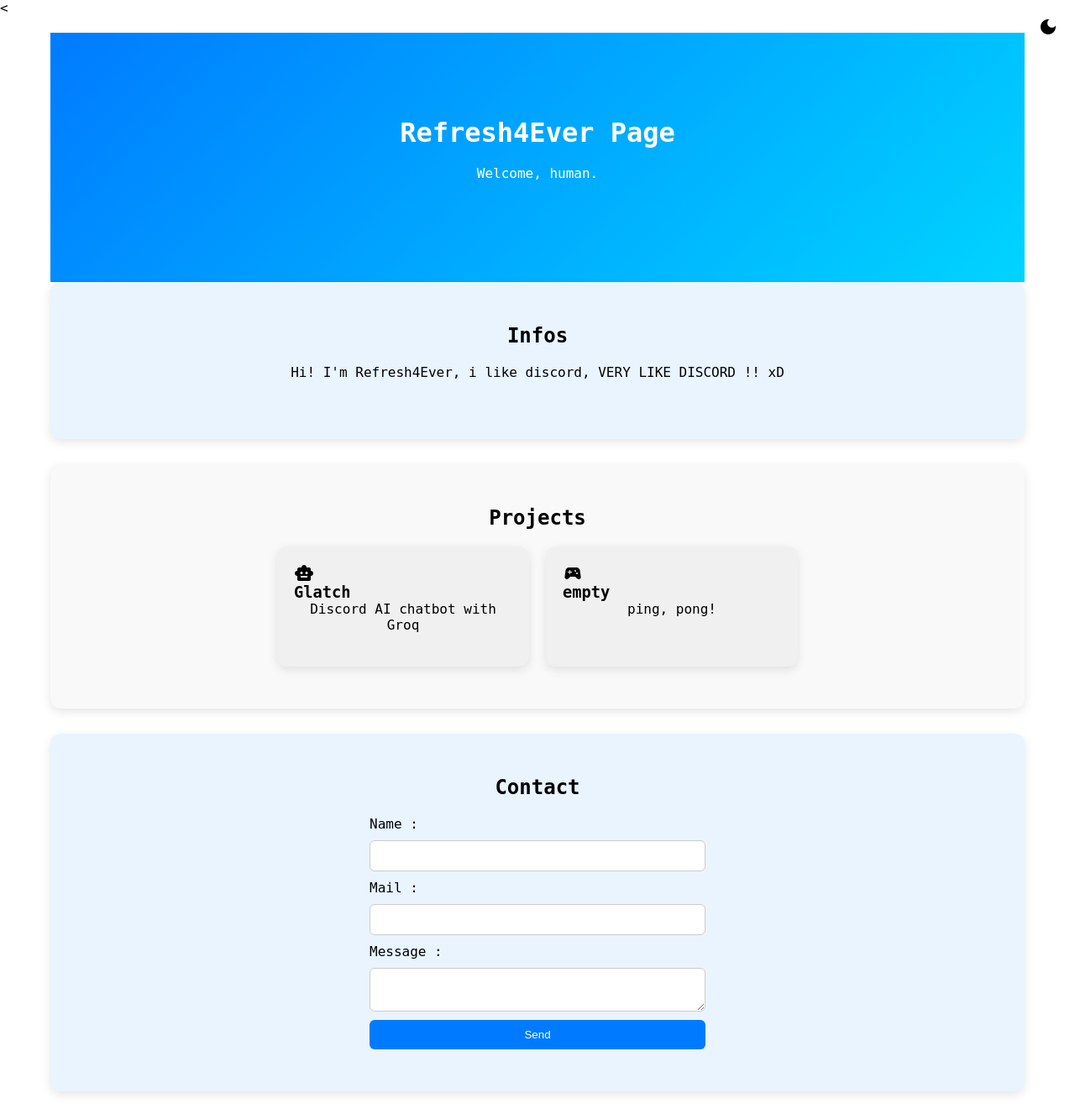
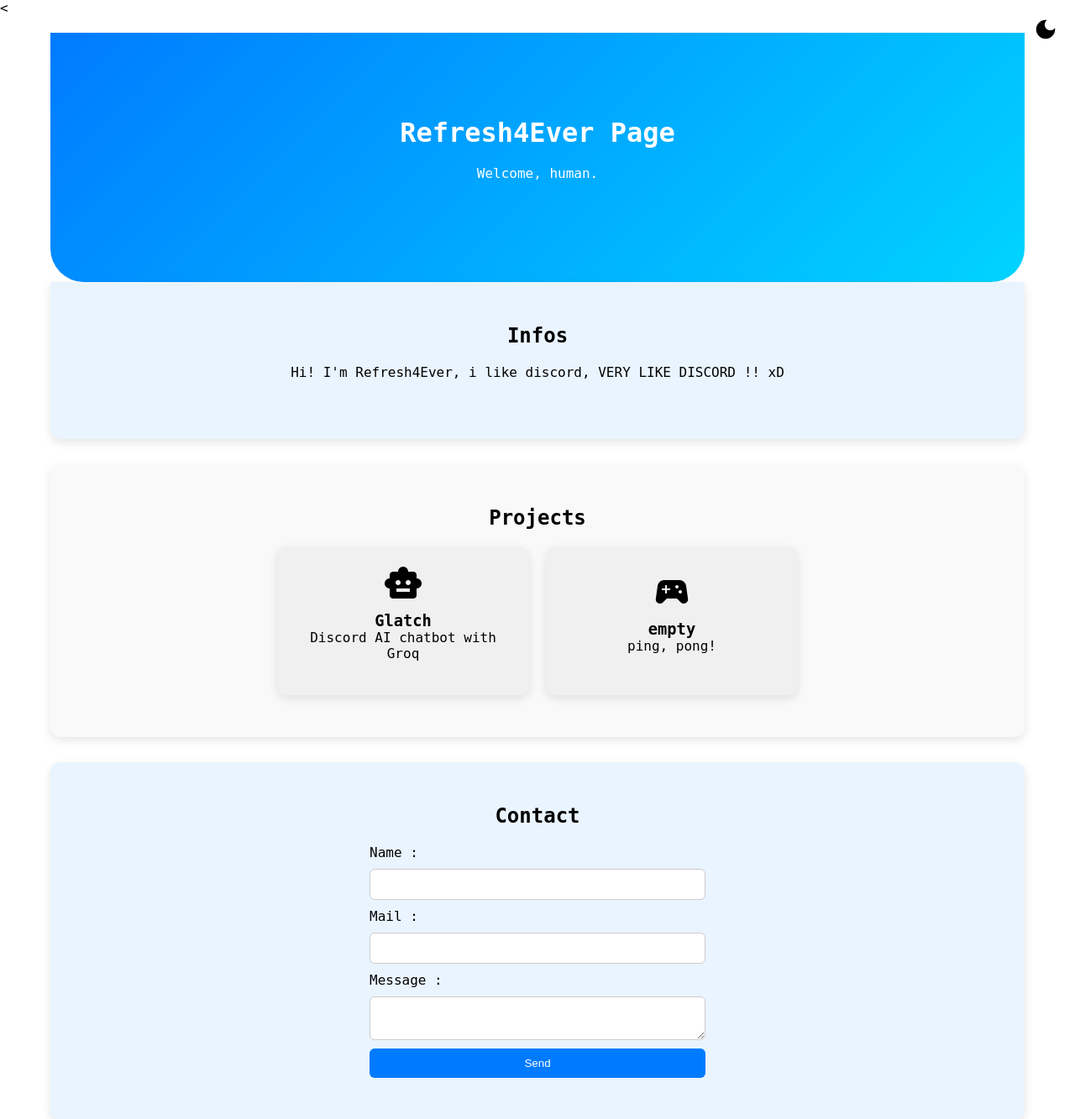
Before and after one commit to 9stown/9stown.github.io, a PHP site: page / in a window 1280 px wide. Shown: the top 1333 px of the page at 84% size. Run offline with PHP 8.4, Linux system fonts and the light colour scheme; some web fonts are replaced.

Commit message:
Update styles.css

```diff
--- a/styles.css
+++ b/styles.css
@@ -9,21 +9,20 @@ body {
     transition: background-color 0.5s, color 0.5s;
     overflow-x: hidden;
     min-height: 100vh;
-    /* Permet le scroll mais sans afficher de barre de défilement */
     overflow: hidden;
     overscroll-behavior-y: contain;
 }
 
 body::-webkit-scrollbar {
-    display: none; /* Masque les barres de scroll */
+    display: none;
 }
 
 .page-wrapper {
     max-width: 1200px;
     margin: 0 auto;
     padding: 20px;
-    overflow-y: scroll; /* Permet le défilement avec la molette */
-    height: 100vh; /* Nécessaire pour éviter d'ajouter du scroll supplémentaire */
+    overflow-y: scroll;
+    height: 100vh;
 }
 
 header {
@@ -32,10 +31,11 @@ header {
     background: linear-gradient(135deg, #007bff, #00d4ff); /* Gradient pour le thème clair */
     color: #fff;
     transition: background 0.5s;
+    border-radius: 0 0 40px 40px; /* Arrondi en bas seulement */
 }
 
 .dark-theme header {
-    background: linear-gradient(135deg, #333333, #555555); /* Gradient plus sombre pour le thème sombre */
+    background: linear-gradient(135deg, #333333, #555555); /* Gradient pour le thème sombre */
 }
 
 h1, h2, p {
@@ -47,18 +47,22 @@ h1, h2, p {
     padding: 50px 20px;
     margin-bottom: 30px;
     border-radius: 12px;
-    background-color: #f9f9f9; /* Couleur de fond plus claire */
+    background-color: #f9f9f9;
     box-shadow: 0 4px 12px rgba(0, 0, 0, 0.1);
     transition: background-color 0.5s, color 0.5s;
 }
 
+.no-top-radius {
+    border-radius: 0 0 12px 12px; /* Pas de bord arrondi en haut */
+}
+
 .dark-theme .section {
-    background-color: #1c1c1c; /* Couleur de fond pour le thème sombre */
+    background-color: #1c1c1c;
     color: #e0e0e0;
 }
 
 .section:nth-child(even) {
-    background-color: #eaf4ff; /* Variation de couleur pour sections paires */
+    background-color: #eaf4ff;
 }
 
 .dark-theme .section:nth-child(even) {
@@ -80,6 +84,9 @@ h1, h2, p {
     border-radius: 12px;
     box-shadow: 0px 4px 12px rgba(0, 0, 0, 0.1);
     transition: transform 0.3s, background-color 0.5s, color 0.5s;
+    display: flex;
+    justify-content: center;
+    align-items: center;
 }
 
 .dark-theme .project-item {
@@ -98,14 +105,23 @@ h1, h2, p {
 }
 
 .project-link {
-    text-decoration: none; /* Supprime le soulignement du lien */
-    display: block; /* Rend toute la carte cliquable */
-    color: inherit; /* Garde la couleur du texte */
+    text-decoration: none;
+    display: block;
+    color: inherit;
     transition: color 0.3s;
 }
 
 .project-link:hover {
-    color: #fff; /* Effet survol */
+    color: #fff;
+}
+
+.project-content {
+    text-align: center;
+}
+
+.project-icon {
+    font-size: 48px;
+    margin-bottom: 10px;
 }
 
 .contact-form {
@@ -176,16 +192,15 @@ footer {
     top: 20px;
     right: 20px;
     cursor: pointer;
+    z-index: 100;
 }
 
-.dark-theme {
-    background-color: #111111;
-    color: #f0f0f0;
+.theme-toggle span {
+    font-size: 30px;
 }
 
-.light-theme {
-    background-color: #f9f9f9;
-    color: #111111;
+.dark-theme .theme-toggle span {
+    color: #f0f0f0;
 }
 
 @media (max-width: 768px) {
```
